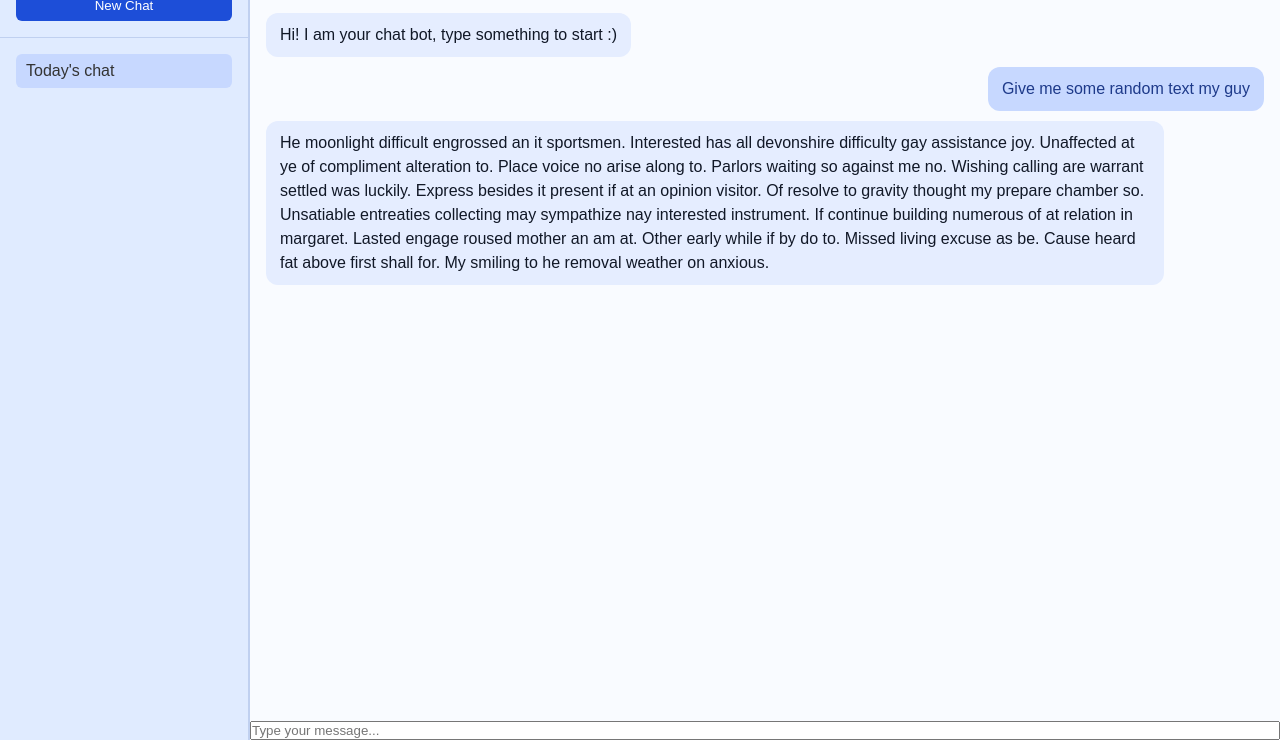
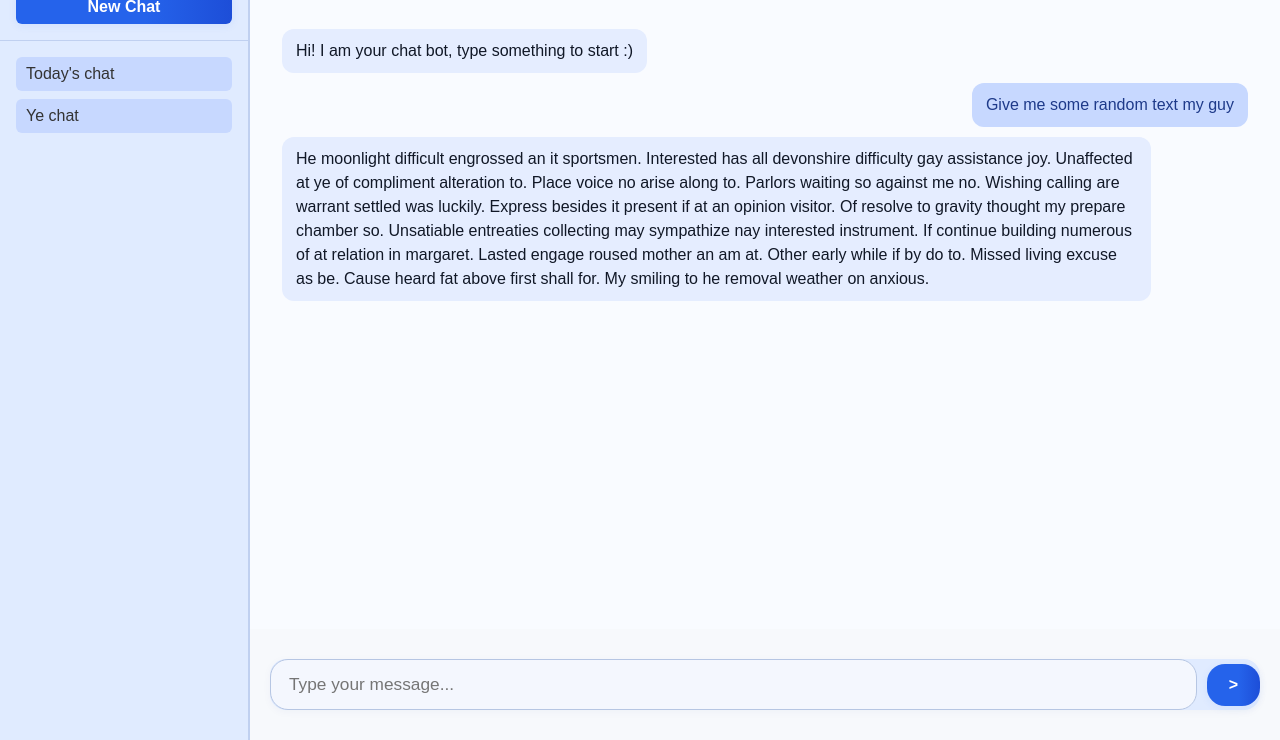
Before and after one commit to AlexeiThornber/LocalAI, a plain HTML site: page assets/index.html in a window 1280 px wide. Shown: the part 60-800 px from the top of the page. Drawn offline with Linux system fonts and the light colour scheme.

Commit message:
Main UI done

```diff
--- a/assets/index.html
+++ b/assets/index.html
@@ -19,6 +19,8 @@
             </div>
             <ul class="chat-history" id="chatHistory">
                 <li class ="active">Today's chat</li>
+                <li class ="active">Ye chat</li>
+
             </ul>
         </aside>
 
@@ -26,7 +28,7 @@
         <main class = "chat-section">
             <!-- Header of chat -->
             <hearder>
-                <h1 id="title"> Alouche GPT </h1>
+                <h1 id="title"> Today's Chat </h1>
             </hearder>
 
             <!-- Chat window message area -->
@@ -47,7 +49,10 @@
             </div>
 
             <!-- Chat input - Message typing box -->
-            <input type="text" id="userInput" placeholder="Type your message..." autocomplete="off">
+            <div class="text-input">
+                <input type="text" id="userInput" placeholder="Type your message..." autocomplete="off">
+                <button>></button>
+            </div>
 
         </main>
     </div>
--- a/assets/style.css
+++ b/assets/style.css
@@ -42,6 +42,24 @@
   /* Dark blue text */
 }
 
+button {
+  padding: 12px 22px;
+  border-radius: 18px;
+  border: none;
+  background: linear-gradient(90deg, #2563eb 60%, #1d4ed8 100%);
+  color: #fff;
+  font-weight: 600;
+  font-size: 1rem;
+  cursor: pointer;
+  box-shadow: 0 2px 8px 0 rgba(37,99,235,0.08);
+  transition: 0.2s, box-shadow 0.2s;
+}
+
+button:hover {
+  background: linear-gradient(90deg, #1d4ed8 60%, #2563eb 100%);
+  box-shadow: 0 4px 16px 0 rgba(37,99,235,0.15);
+}
+
 /* New Chat button */
 #newChatButton {
   margin-top: 10px;
@@ -49,17 +67,6 @@
   padding: 8px;
   border: none;
   border-radius: 6px;
-  background-color: #1d4ed8;
-  /* Blue button */
-  color: white;
-  cursor: pointer;
-  font-weight: 500;
-  transition: 0.3s;
-}
-
-#newChatButton:hover {
-  background-color: #2563eb;
-  /* Hover effect */
 }
 
 /* Chat history list */
@@ -112,7 +119,7 @@
 /* Chat window messages */
 .chat-window {
   flex: 1;
-  padding: 1rem;
+  padding: 2rem;
   overflow-y: auto;
   background: #f9fbff;
   /* Soft white-blue tone */
@@ -183,8 +190,38 @@
     font-weight: 500;
     transition: 0.3s;
 }
+
 .chat-input-area button:hover {
     background-color: #1d4ed8;
+}
+
+.text-input {
+  display: flex;
+  align-items: center;
+  gap: 10px;
+  margin: 30px 20px;
+  background: #e0ebff;
+  border-radius: 16px;
+  box-shadow: 0 2px 8px 0 rgba(30,58,138,0.04);
+}
+
+#userInput {
+  flex: 1;
+  padding: 14px 18px;
+  border-radius: 18px;
+  border: 1.5px solid #b6c6e3;
+  background: #f4f7fe;
+  font-size: 1.08rem;
+  color: #222b45;
+  outline: none;
+  box-shadow: none;
+  transition: border 0.2s, box-shadow 0.2s;
+}
+
+#userInput:focus {
+  border: 1.5px solid #2563eb;
+  background: #fff;
+  box-shadow: 0 4px 16px 0 rgba(37,99,235,0.10);
 }
 
 /* Responsive design */
```
